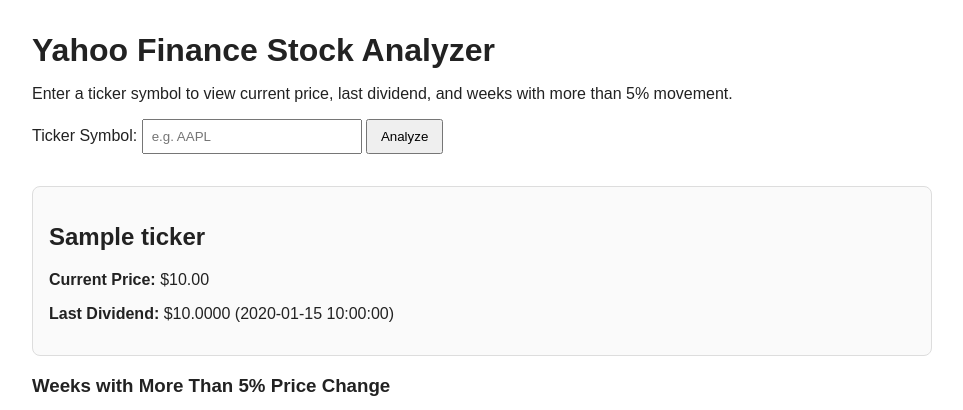
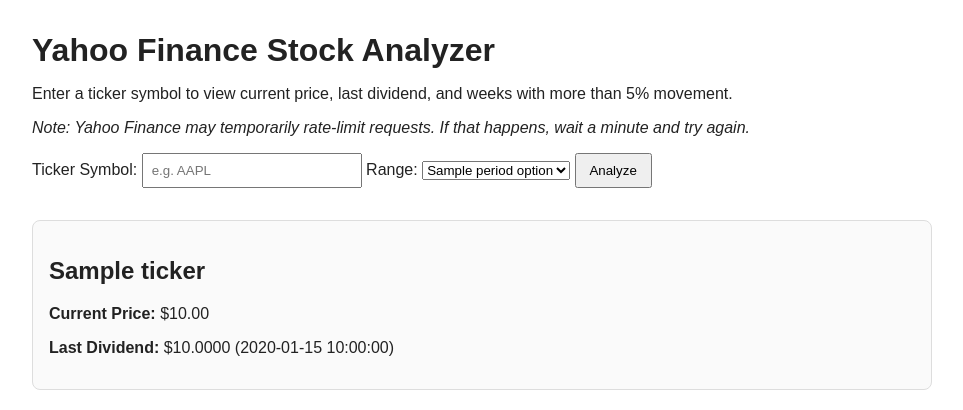
Before and after one commit to richard12386/Chatgpt, a Flask app: template templates/index.html in a window 1280 px wide. Shown: the top 410 px of the page, without its empty margins (158-1121 px from the left). Run offline with Flask 3, Linux system fonts and the light colour scheme; the template is opened without the code that fills it: most values are stand-ins (such as "Sample title", 1, 10 or a date in 2020).

Commit message:
Add period selector and improve Yahoo rate-limit handling

```diff
--- a/app.py
+++ b/app.py
@@ -1,14 +1,15 @@
 from __future__ import annotations
 
 from dataclasses import dataclass
-from datetime import datetime
+import time
 from typing import Optional
 
-import pandas as pd
 import yfinance as yf
 from flask import Flask, render_template, request
+from yfinance.exceptions import YFRateLimitError
 
 app = Flask(__name__)
+PERIOD_OPTIONS = [("6mo", "6 Months"), ("1y", "1 Year"), ("2y", "2 Years"), ("5y", "5 Years")]
 
 
 @dataclass
@@ -20,10 +21,24 @@
     volatile_weeks: list[dict[str, str]]
 
 
+def _history_with_retry(
+    ticker: yf.Ticker, period: str, retries: int = 3, initial_delay: float = 1.0
+):
+    delay = initial_delay
+    for attempt in range(retries):
+        try:
+            return ticker.history(period=period, auto_adjust=False)
+        except YFRateLimitError:
+            if attempt == retries - 1:
+                raise
+            time.sleep(delay)
+            delay *= 2
+
+
 def get_stock_analysis(ticker_symbol: str, period: str = "2y") -> AnalysisResult:
     ticker = yf.Ticker(ticker_symbol)
 
-    price_history = ticker.history(period=period, auto_adjust=False)
+    price_history = _history_with_retry(ticker, period=period)
     if price_history.empty or "Close" not in price_history.columns:
         raise ValueError("No price data found for this ticker.")
 
@@ -40,7 +55,7 @@
             }
         )
 
-    recent_price = ticker.history(period="5d", auto_adjust=False)
+    recent_price = _history_with_retry(ticker, period="5d")
     current_price: Optional[float] = None
     if not recent_price.empty and "Close" in recent_price.columns:
         current_price = float(recent_price["Close"].dropna().iloc[-1])
@@ -65,18 +80,32 @@
 def index():
     result: Optional[AnalysisResult] = None
     error: Optional[str] = None
+    selected_period = "2y"
 
     if request.method == "POST":
         ticker = request.form.get("ticker", "").strip().upper()
+        requested_period = request.form.get("period", "2y")
+        selected_period = requested_period if requested_period in dict(PERIOD_OPTIONS) else "2y"
         if not ticker:
             error = "Please enter a ticker symbol."
         else:
             try:
-                result = get_stock_analysis(ticker)
+                result = get_stock_analysis(ticker, period=selected_period)
+            except YFRateLimitError:
+                error = (
+                    "Yahoo Finance is temporarily rate-limiting requests. "
+                    "Please wait a minute and try again."
+                )
             except Exception as exc:
                 error = f"Could not analyze ticker '{ticker}': {exc}"
 
-    return render_template("index.html", result=result, error=error)
+    return render_template(
+        "index.html",
+        result=result,
+        error=error,
+        period_options=PERIOD_OPTIONS,
+        selected_period=selected_period,
+    )
 
 
 if __name__ == "__main__":
--- a/templates/index.html
+++ b/templates/index.html
@@ -39,10 +39,17 @@
 <body>
   <h1>Yahoo Finance Stock Analyzer</h1>
   <p>Enter a ticker symbol to view current price, last dividend, and weeks with more than 5% movement.</p>
+  <p><em>Note: Yahoo Finance may temporarily rate-limit requests. If that happens, wait a minute and try again.</em></p>
 
   <form method="post">
     <label for="ticker">Ticker Symbol:</label>
     <input id="ticker" type="text" name="ticker" placeholder="e.g. AAPL" required>
+    <label for="period">Range:</label>
+    <select id="period" name="period">
+      {% for value, label in period_options %}
+        <option value="{{ value }}" {% if value == selected_period %}selected{% endif %}>{{ label }}</option>
+      {% endfor %}
+    </select>
     <button type="submit">Analyze</button>
   </form>
 
```
